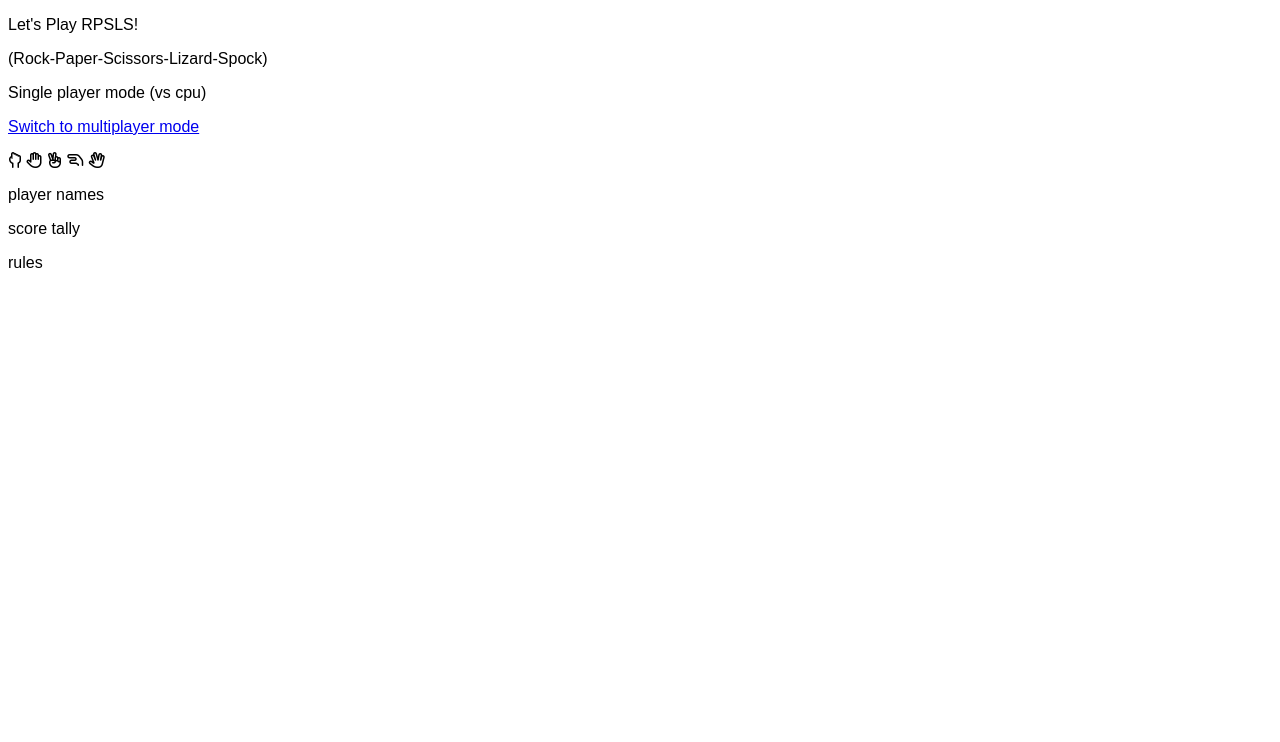
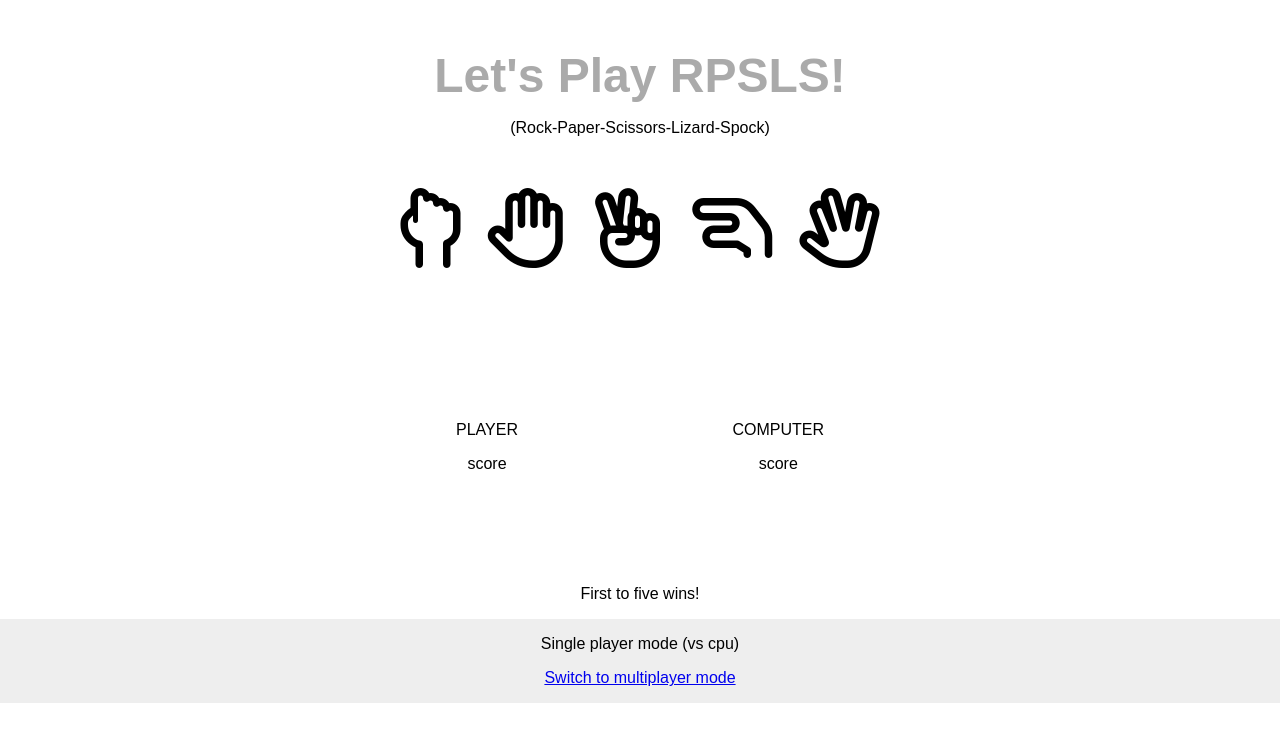
Before and after one commit to knutinator/lets-play-rpsls, a plain HTML site: page index.html in a window 1280 px wide. Drawn offline with Linux system fonts and the light colour scheme; a web font is replaced by a local one.

Commit message:
Add basic styling

```diff
--- a/assets/css/style.css
+++ b/assets/css/style.css
@@ -1 +1,58 @@
-body {font-family: 'Sofia Sans', sans-serif;}
+body {
+    font-family: 'Sofia Sans', sans-serif;
+    margin: 0;
+    padding: 0;
+    text-align: center;
+}
+
+.logo-top{
+    font-size: 3rem;
+    font-weight: 900;
+    color: #aaa;
+}
+
+.logo-bottom{
+margin-top: -2rem;
+}
+
+#nav {
+    clear: both;
+    background-color: #eee;
+    padding:  .01rem;
+}
+
+#game-area {
+    font-size: 5rem;
+    padding: 2rem 0 2rem 0;
+}
+
+#score-area {
+    width: 75%;
+    max-width: 25rem;
+    margin: auto;
+    height: 10rem;
+
+}
+
+#player1 {
+    padding: 1rem;
+    float: left;
+}
+
+
+#cpu {
+    padding: 1rem;
+    float: right;
+}
+
+
+.choice{
+    height: 5rem;
+}
+.score{
+    height: 5rem;
+}
+
+#rules {
+    clear: both;
+}
--- a/index.html
+++ b/index.html
@@ -6,33 +6,52 @@
     <meta name="viewport" content="width=device-width, initial-scale=1.0">
     <link rel="preconnect" href="https://fonts.googleapis.com">
     <link rel="preconnect" href="https://fonts.gstatic.com" crossorigin>
-    <link href="https://fonts.googleapis.com/css2?family=Sofia+Sans:wght@100;400;700&display=swap" rel="stylesheet">
+    <link href="https://fonts.googleapis.com/css2?family=Sofia+Sans:wght@100;400;700;900&display=swap" rel="stylesheet">
     <link rel="stylesheet" href="assets/css/style.css">
     <script src="https://kit.fontawesome.com/30e08522fa.js" crossorigin="anonymous"></script>
     <title>Let's Play RPSLS!</title>
 </head>
 <body>
+
     <div id="logo">
-        <p>Let's Play RPSLS!</p>
-        <p>(Rock-Paper-Scissors-Lizard-Spock)</p>
+        <p class="logo-top">Let's Play RPSLS!</p>
+        <p class="logo-bottom">(Rock-Paper-Scissors-Lizard-Spock)</p>
     </div>
-    <div id="nav">
+
+    <!-- Main game area -->
+    <div id="game-area">
+        <i class="icon fa-regular fa-hand-back-fist"></i>
+        <i class="icon fa-regular fa-hand"></i>
+        <i class="icon fa-regular fa-hand-peace"></i>
+        <i class="icon fa-regular fa-hand-lizard"></i>
+        <i class="icon fa-regular fa-hand-spock"></i>
+    </div>
+
+    <div id="score-area">
+        <div id="player1">
+            <div class="choice" id="player1-choice"></div>
+                <p>PLAYER</p>
+                <p>score</p>
+            <div class="score" id="player1-score"></div>
+        </div>
+        <div id="cpu">
+            <div class="choice" id="cpu-choice"></div>
+                <p>COMPUTER</p>
+                <p>score</p>
+                <div class="score" id="cpu-score"></div>
+            </div>
+        </div>
+    </div>
+
+
+    <div id="rules">
+        <p>First to five wins!</p>
+    </div>
+      <!-- Navigation between single- and multiplayer -->
+      <div id="nav">
+        <!-- Current Mode -->
         <p>Single player mode (vs cpu)</p>
         <p><a href="multiplayer.html">Switch to multiplayer mode</a></p>
-    </div>
-    <div id="game-area">
-        <i class="fa-regular fa-hand-back-fist"></i>
-        <i class="fa-regular fa-hand"></i>
-        <i class="fa-regular fa-hand-peace"></i>
-        <i class="fa-regular fa-hand-lizard"></i>
-        <i class="fa-regular fa-hand-spock"></i>
-    </div>
-    <div id="score-area">
-        <p>player names</p>
-        <p>score tally</p>
-    </div>
-    <div id="rules">
-        <p>rules</p>
     </div>
 
 </body>
```
